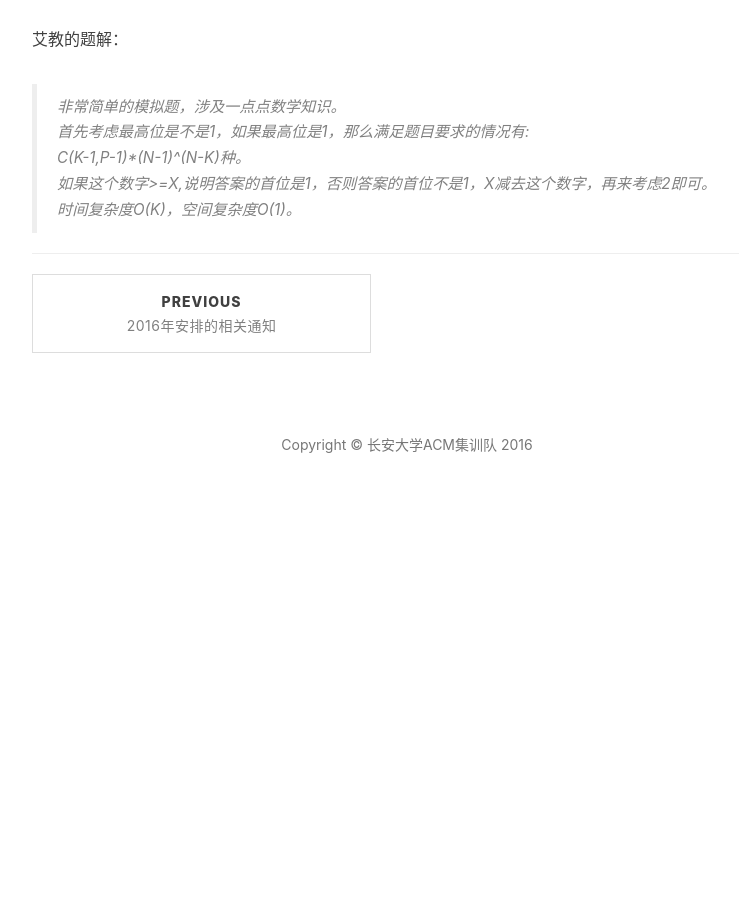
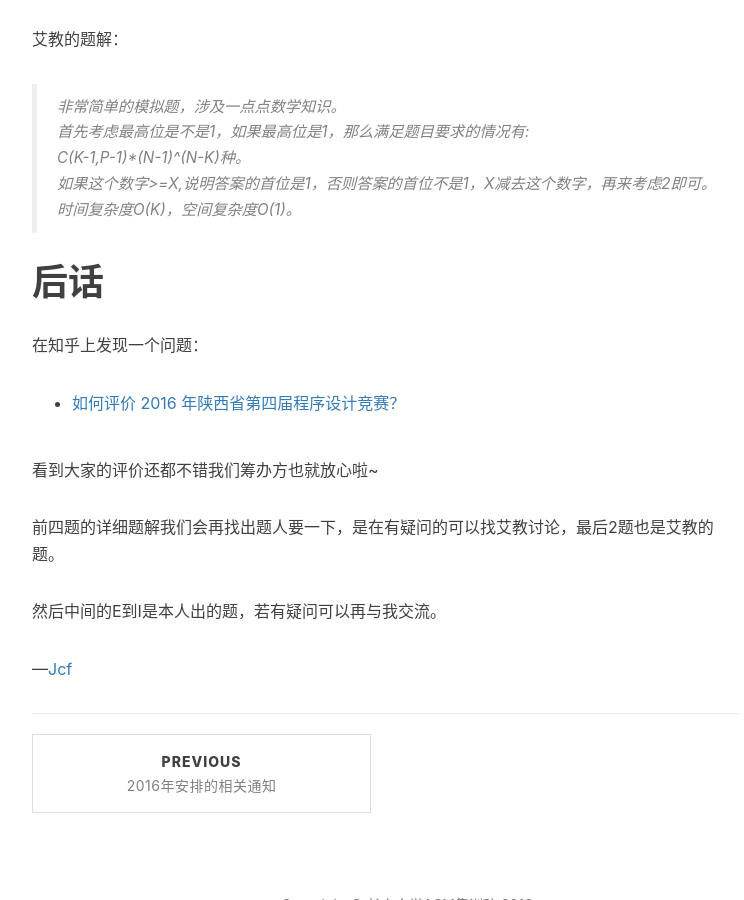
Before and after one commit to chdacm/chdacm.github.io, a Jekyll site: the page built from _posts/2016-05-26-shengsai.md, in a window 1280 px wide and 900 px high, scrolled down 9291 px. Shown: the whole window, without its empty margins (233-977 px from the left). Built offline with Jekyll 4.4.1, drawn with Linux system fonts in a browser that asks for light colours; nearby versions of some CDN libraries; formulas are drawn with MathJax 3; comment, search, counter and statistics services are not loaded; before the commit the page ends 9813 px from its top, so only the background shows below that.

Commit message:
Update post

```diff
--- a/_posts/2016-05-26-shengsai.md
+++ b/_posts/2016-05-26-shengsai.md
@@ -437,3 +437,17 @@ x：是否包含2、3、5
 >如果这个数字>=X,说明答案的首位是1，否则答案的首位不是1，X减去这个数字，再来考虑2即可。
 >
 >时间复杂度O(K)，空间复杂度O(1)。
+
+# 后话
+
+在知乎上发现一个问题：
+
+- [如何评价 2016 年陕西省第四届程序设计竞赛？](https://www.zhihu.com/question/46669424)
+
+看到大家的评价还都不错我们筹办方也就放心啦~
+
+前四题的详细题解我们会再找出题人要一下，是在有疑问的可以找艾教讨论，最后2题也是艾教的题。
+
+然后中间的E到I是本人出的题，若有疑问可以再与我交流。
+
+---[Jcf](http://jcf94.com/)
```
